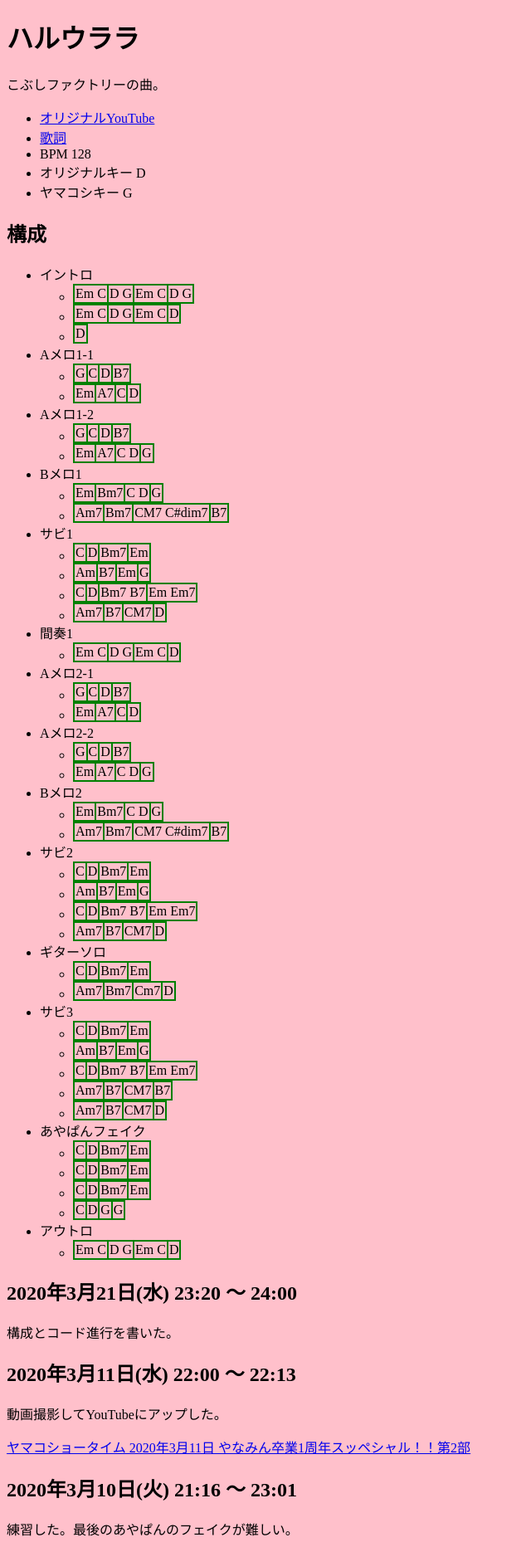
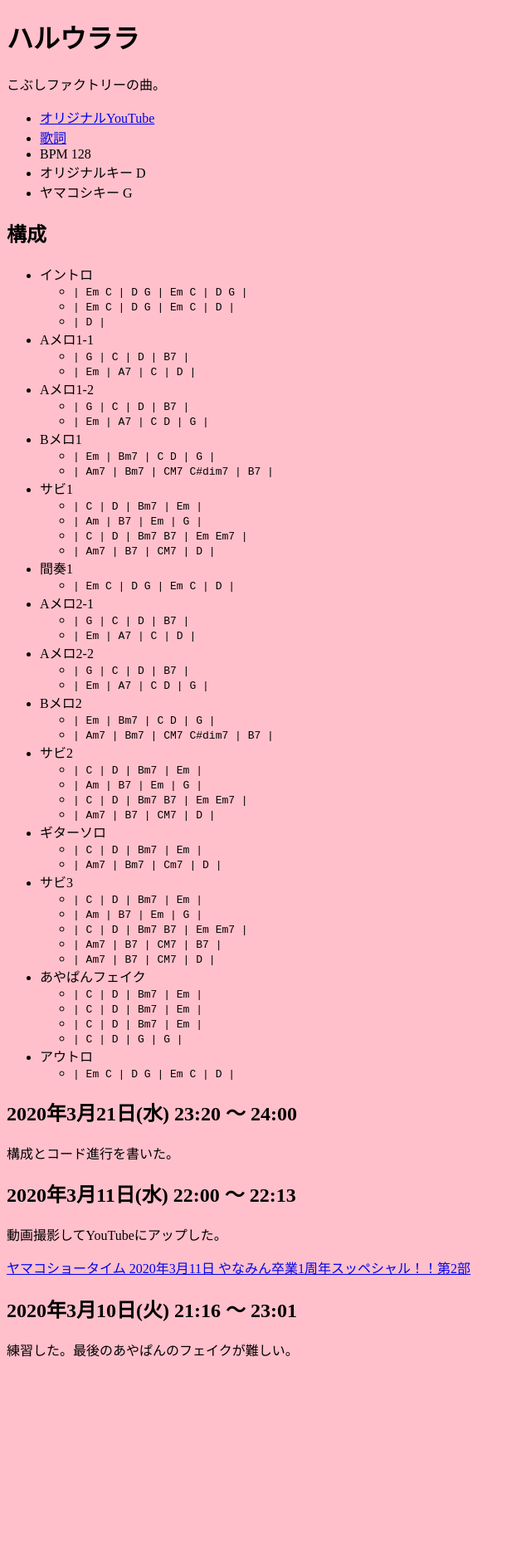
Before and after one commit to takaoyamakoshi/momochi, a Jekyll site: the page built from showtime/number/haru_urara.md, in a window 1280 px wide. Shown: the whole page at 83% size, without its empty margins (0-640 px from the left). Built offline with Jekyll 4.4.1, drawn with Linux system fonts in a browser that asks for light colours; our own code applies the rules of GitHub Pages for plain Markdown files; after the commit the page ends 1654 px from its top, so only the background shows below that.

```diff
--- a/showtime/number/haru_urara.md
+++ b/showtime/number/haru_urara.md
@@ -11,55 +11,55 @@
 ## 構成
 
 - イントロ
-  - | Em C | D G | Em C | D G |
-  - | Em C | D G | Em C | D |
-  - | D |
+  - `| Em C | D G | Em C | D G |`
+  - `| Em C | D G | Em C | D |`
+  - `| D |`
 - Aメロ1-1
-  - | G | C | D | B7 |
-  - | Em | A7 | C | D |
+  - `| G | C | D | B7 |`
+  - `| Em | A7 | C | D |`
 - Aメロ1-2
-  - | G | C | D | B7 |
-  - | Em | A7 | C D | G |
+  - `| G | C | D | B7 |`
+  - `| Em | A7 | C D | G |`
 - Bメロ1
-  - | Em | Bm7 | C D | G |
-  - | Am7 | Bm7 | CM7 C#dim7 | B7 |
+  - `| Em | Bm7 | C D | G |`
+  - `| Am7 | Bm7 | CM7 C#dim7 | B7 |`
 - サビ1
-  - | C | D | Bm7 | Em |
-  - | Am | B7 | Em | G |
-  - | C | D | Bm7 B7 | Em Em7 |
-  - | Am7 | B7 | CM7 | D |
+  - `| C | D | Bm7 | Em |`
+  - `| Am | B7 | Em | G |`
+  - `| C | D | Bm7 B7 | Em Em7 |`
+  - `| Am7 | B7 | CM7 | D |`
 - 間奏1
-  - | Em C | D G | Em C | D |
+  - `| Em C | D G | Em C | D |`
 - Aメロ2-1
-  - | G | C | D | B7 |
-  - | Em | A7 | C | D |
+  - `| G | C | D | B7 |`
+  - `| Em | A7 | C | D |`
 - Aメロ2-2
-  - | G | C | D | B7 |
-  - | Em | A7 | C D | G |
+  - `| G | C | D | B7 |`
+  - `| Em | A7 | C D | G |`
 - Bメロ2
-  - | Em | Bm7 | C D | G |
-  - | Am7 | Bm7 | CM7 C#dim7 | B7 |
+  - `| Em | Bm7 | C D | G |`
+  - `| Am7 | Bm7 | CM7 C#dim7 | B7 |`
 - サビ2
-  - | C | D | Bm7 | Em |
-  - | Am | B7 | Em | G |
-  - | C | D | Bm7 B7 | Em Em7 |
-  - | Am7 | B7 | CM7 | D |
+  - `| C | D | Bm7 | Em |`
+  - `| Am | B7 | Em | G |`
+  - `| C | D | Bm7 B7 | Em Em7 |`
+  - `| Am7 | B7 | CM7 | D |`
 - ギターソロ
-  - | C | D | Bm7 | Em |
-  - | Am7 | Bm7 | Cm7 | D |
+  - `| C | D | Bm7 | Em |`
+  - `| Am7 | Bm7 | Cm7 | D |`
 - サビ3
-  - | C | D | Bm7 | Em |
-  - | Am | B7 | Em | G |
-  - | C | D | Bm7 B7 | Em Em7 |
-  - | Am7 | B7 | CM7 | B7 |
-  - | Am7 | B7 | CM7 | D |
+  - `| C | D | Bm7 | Em |`
+  - `| Am | B7 | Em | G |`
+  - `| C | D | Bm7 B7 | Em Em7 |`
+  - `| Am7 | B7 | CM7 | B7 |`
+  - `| Am7 | B7 | CM7 | D |`
 - あやぱんフェイク
-  - | C | D | Bm7 | Em |
-  - | C | D | Bm7 | Em |
-  - | C | D | Bm7 | Em |
-  - | C | D | G | G |
+  - `| C | D | Bm7 | Em |`
+  - `| C | D | Bm7 | Em |`
+  - `| C | D | Bm7 | Em |`
+  - `| C | D | G | G |`
 - アウトロ
-  - | Em C | D G | Em C | D |
+  - `| Em C | D G | Em C | D |`
 
 ## 2020年3月21日(水) 23:20 ～ 24:00
 
```
